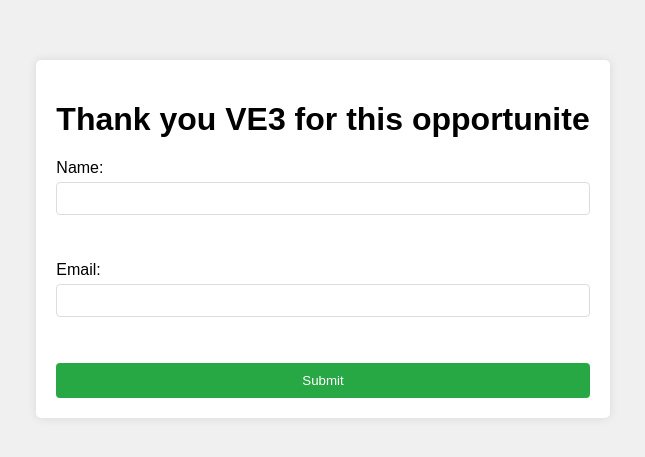
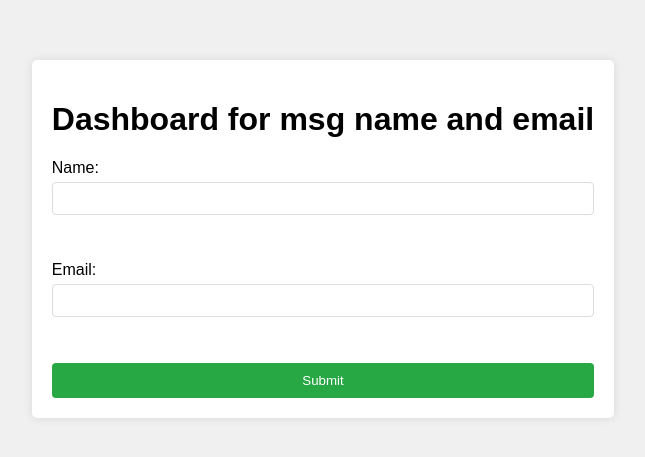
Before and after one commit to dvpatil250/web-app-deployement, a plain HTML site: page index.html in a window 1280 px wide. Shown: the part 161-618 px from the top of the page, without its empty margins (317-962 px from the left). Drawn offline with Linux system fonts and the light colour scheme.

Commit message:
Update index.html

```diff
--- a/index.html
+++ b/index.html
@@ -8,7 +8,7 @@
 </head>
 <body>
     <div class="container">
-        <h1>Thank you VE3 for this opportunite</h1>
+        <h1>Dashboard for msg name and email</h1>
         <form id="myForm">
             <label for="name">Name:</label>
             <input type="text" id="name" name="name" required>
```
